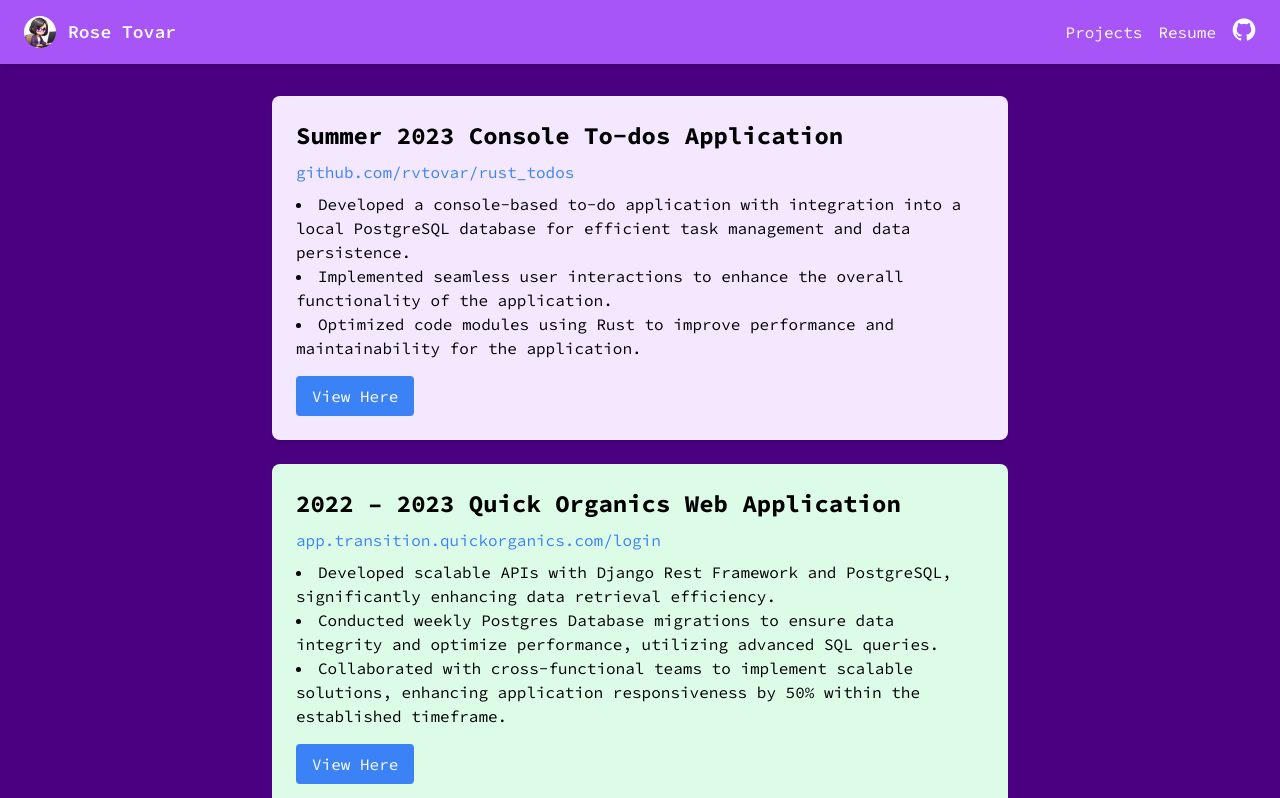
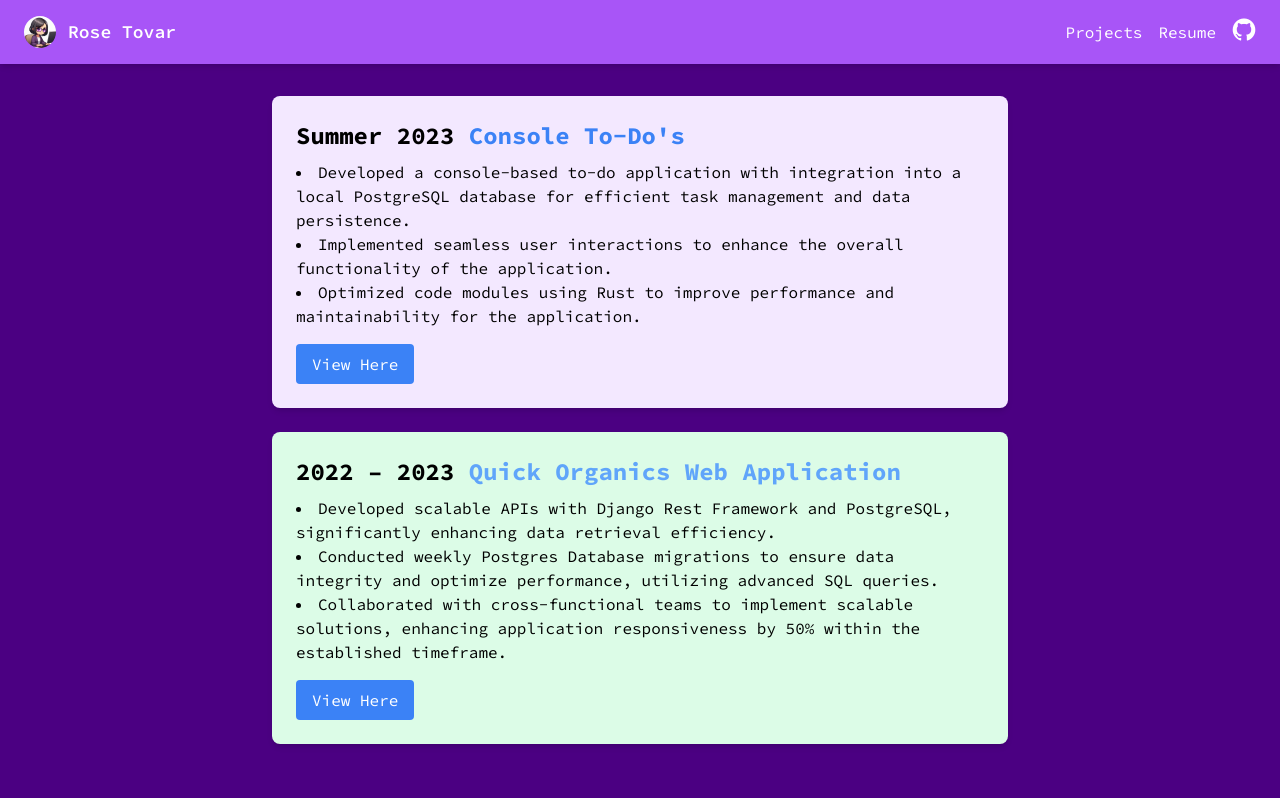
Before and after one commit to rvtovar/portfolio, a Vue app: page /projects in a window 1280 px wide. Shown: the top 798 px of the page. Built offline with nearby package versions, Linux system fonts and the light colour scheme.

Commit message:
fixed links

```diff
--- a/src/views/ProjectsView.vue
+++ b/src/views/ProjectsView.vue
@@ -1,8 +1,12 @@
 <template>
   <div class="projects-container p-8">
     <div class="project-box bg-purple-100 p-6 rounded-lg shadow-md mb-6 relative z-10">
-      <h2 class="text-2xl font-bold mb-2">Summer 2023 Console To-dos Application</h2>
-      <a href="https://github.com/rvtovar/rust_todos" class="text-blue-500 hover:underline mb-2 block">github.com/rvtovar/rust_todos</a>
+      <h2 class="text-2xl font-bold mb-2">Summer 2023
+        <a href="https://github.com/rvtovar/rust_todos" class="text-blue-500">
+          Console To-Do's
+        </a>
+      </h2>
+
       <ul class="list-disc list-inside mb-4">
         <li>Developed a console-based to-do application with integration into a local PostgreSQL database for efficient task management and data persistence.</li>
         <li>Implemented seamless user interactions to enhance the overall functionality of the application.</li>
@@ -11,8 +15,12 @@
       <a href="https://github.com/rvtovar/rust_todos" target="_blank" class="inline-block px-4 py-2 bg-blue-500 text-white rounded hover:bg-blue-600 transition duration-300">View Here</a>
     </div>
     <div class="project-box bg-green-100 p-6 rounded-lg shadow-md mb-6 relative z-10">
-      <h2 class="text-2xl font-bold mb-2">2022 – 2023 Quick Organics Web Application</h2>
-      <a href="https://app.transition.quickorganics.com/login" class="text-blue-500 hover:underline mb-2 block">app.transition.quickorganics.com/login</a>
+      <h2 class="text-2xl font-bold mb-2">2022 – 2023
+        <a href="https://app.transition.quickorganics.com/login" class="text-blue-400">
+          Quick Organics Web Application
+        </a>
+      </h2>
+
       <ul class="list-disc list-inside mb-4">
         <li>Developed scalable APIs with Django Rest Framework and PostgreSQL, significantly enhancing data retrieval efficiency.</li>
         <li>Conducted weekly Postgres Database migrations to ensure data integrity and optimize performance, utilizing advanced SQL queries.</li>
@@ -29,3 +37,5 @@
   margin: 0 auto;
 }
 </style>
+<script setup lang="ts">
+</script>
```
